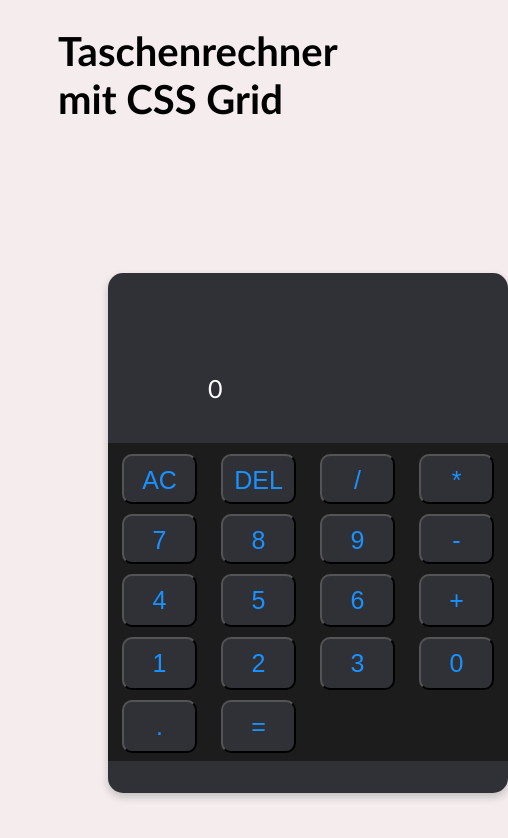
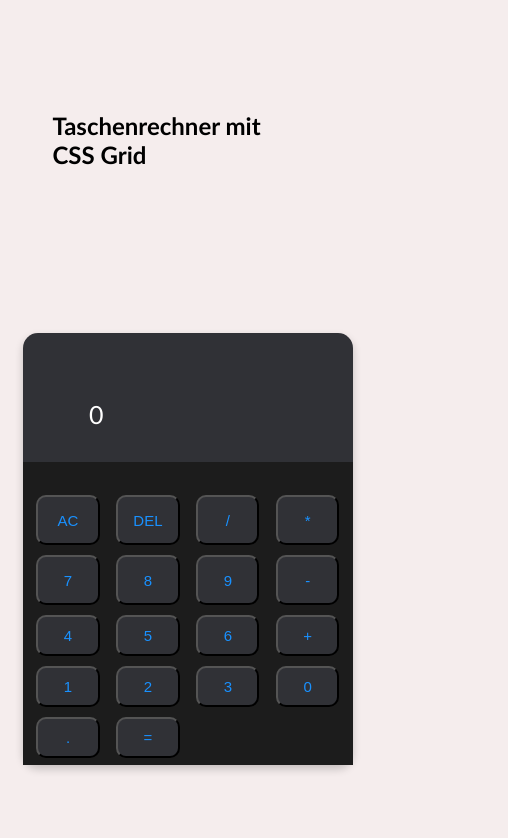
Before and after one commit to dszcobra/Azb-aufgaben, a plain HTML site: page Mike/Aufgabe-2/index.html in a window 390 px wide. Shown: the whole page, 508 px wide, since content can reach past the window. Drawn offline with Linux system fonts and the light colour scheme.

Commit message:
Upload finished A1 A2

```diff
--- a/Mike/Aufgabe-2/index.html
+++ b/Mike/Aufgabe-2/index.html
@@ -2,11 +2,15 @@
 <html>
   <head>
     <title>A2 Taschenrechner</title>
+    <meta name="viewport" content="width=device-width, initial-scale=1" />
     <link rel="stylesheet" href="styles.css" />
     <script src="main.js"></script>
   </head>
   <body>
-    <h1>Taschenrechner mit CSS Grid</h1>
+    <h1>
+      Taschenrechner mit <br />
+      CSS Grid
+    </h1>
     <div class="card">
       <p id="p1">0</p>
       <div class="grid-container">
--- a/Mike/Aufgabe-2/main.js
+++ b/Mike/Aufgabe-2/main.js
@@ -31,6 +31,10 @@ window.addEventListener("load", function () {
   buttons.forEach((button) => {
     button.addEventListener("click", function () {
       input = this.innerText;
+
+      if (isOperatorSelected === true && operator === "/" && input === "0") {
+        output.innerHTML = 0;
+      } else {
         if (input != null && isNaN(input)) {
           switch (input) {
             case "AC":
@@ -57,6 +61,7 @@ window.addEventListener("load", function () {
         } else {
           setValues();
           outputValues();
+        }
       }
     });
 
@@ -99,6 +104,7 @@ window.addEventListener("load", function () {
       }
       output.innerHTML = result;
       outset();
+      numbers1 = result;
     }
 
     function setValues() {
@@ -119,6 +125,5 @@ window.addEventListener("load", function () {
         output.innerHTML = allNums;
       }
     }
-
   });
 });
--- a/Mike/Aufgabe-2/styles.css
+++ b/Mike/Aufgabe-2/styles.css
@@ -12,24 +12,22 @@
     ffffff weiß
 */
 
-/*  Todos
-    - % statt PX
-    -
-*/
-
 html {
   font-family: "Gill Sans", "Gill Sans MT", Calibri, "Trebuchet MS", sans-serif;
   background-color: #f5eded;
 }
 
 body {
-  padding-left: 50px;
+  padding: 50px 0px 0px 100px;
   font-size: 20px;
+}
+
+h1 {
+  font-size: 2em;
 }
 
 p {
   color: #ffffff;
-  /* margin: top, right, left, bottom */
   margin: 150px 0px 0px 100px;
   padding-top: 100px;
   font-size: 25px;
@@ -51,20 +49,18 @@ p {
   height: 150px;
   width: 400px;
   margin: 10% 0% 0% 0%;
-  padding: 40% 0% 2% 0%; /* Im Container die Abstände */
+  padding: 40% 0% 2% 0%;
   background-color: #1c1c1c;
-  justify-content: space-evenly; /* Grid Ausrichtung im Container */
-  align-content: flex-end; /* Vertikale Ausrichtung */
-  grid-template-columns: 75px 75px 75px 75px; /* Spalten */
-  /* grid-template-columns: auto; */
-  grid-template-rows: 50px 50px; /* Reihen */
-  /* TODO: Verschiedene Grid Items größer */
-  grid-template-areas:
+  justify-content: space-evenly;
+  align-content: flex-end;
+  grid-template-columns: 75px 75px 75px 75px;
+  grid-template-rows: 50px 50px;
+  /* grid-template-areas:
     "1 2 3 4"
     "5 6 7 8"
     "9 10 11 12"
     "13 14 15 12"
-    "16 17 18 18"; /* klappt nicht? */
+    "16 17 18 18"; */
 }
 
 .grid-container > button {
@@ -73,14 +69,45 @@ p {
   font-size: 25px;
   text-align: center;
   padding: 10px 0;
-  /*font-size: 30px; */
   border-radius: 10px;
 }
 
 .grid-item-bottom {
-  padding-bottom: 200px; /* klappt net? */
+  padding-bottom: 200px;
 }
 
-/* TODO: Verschiedene Grid Items größer */
-.grid-item-larger {
+@media only screen and (min-width: 200px) and (max-width: 767px) and (orientation: portrait) {
+  body {
+    padding-left: 2%;
+  }
+  h1 {
+    font-size: 1.2em;
+    padding: 10% 10% 0% 10%;
+  }
+  p {
+    padding-top: 20%;
+    margin: 50% 0px 0px 20%;
+  }
+  .card {
+    margin-left: 2%;
+    margin-bottom: 15%;
+    height: 40%;
+    width: 90%;
+  }
+  .grid-container {
+    height: 70%;
+    width: 96%;
+    padding: 10% 2% 2% 2%;
+    grid-template-columns: 20% 20% 20% 20%;
+  }
+  .grid-container > button {
+    font-size: 15px;
+  }
 }
+
+@media only screen and (min-width: 768px) and (max-width: 1024px) {
+  h1 {
+    font-size: 1.7em;
+    padding: 10% 10% 0% 5%;
+  }
+}
```
Also changed, not shown: 1 other file. Lines whose indentation alone changed are shown as unchanged.
